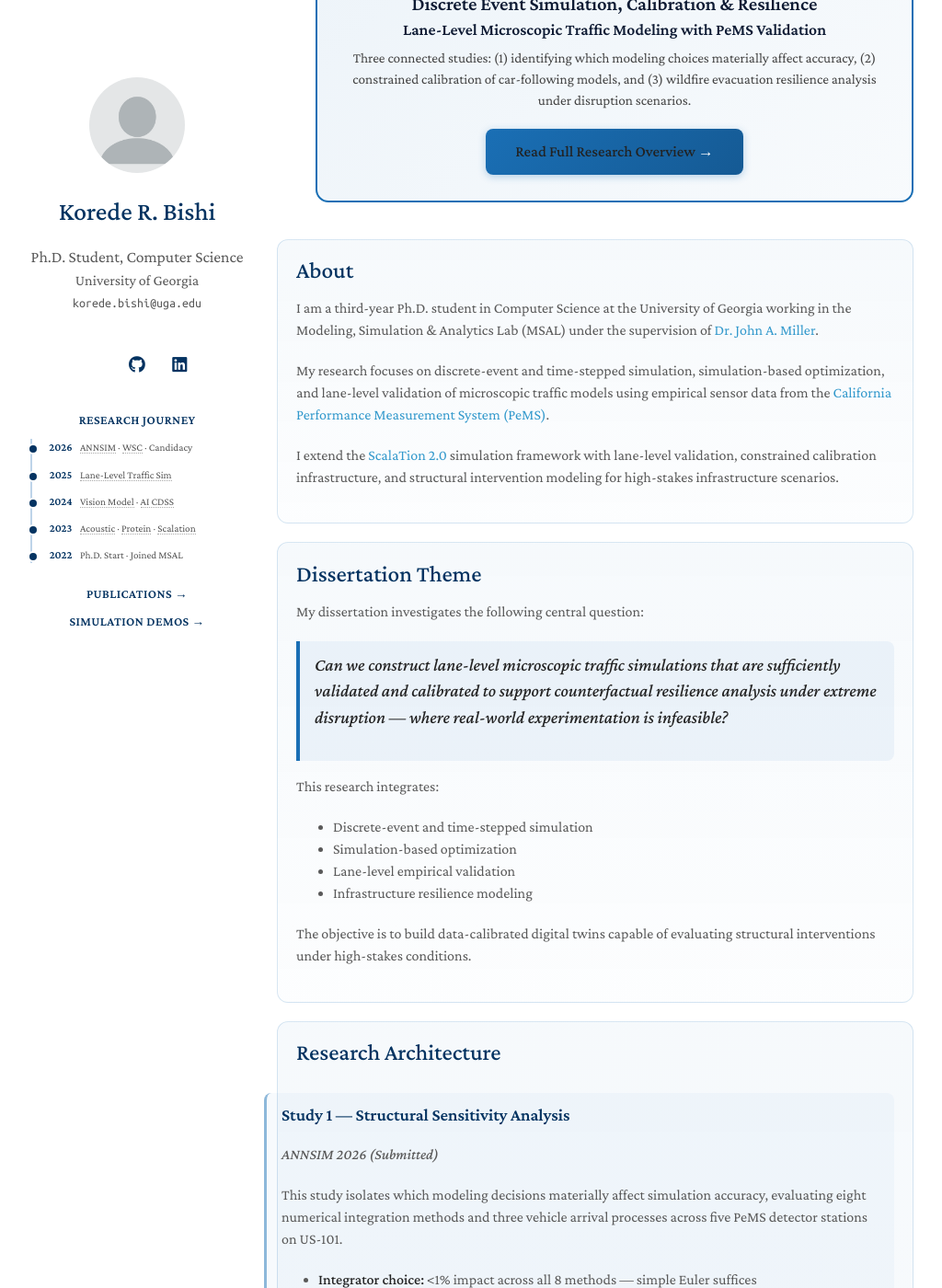
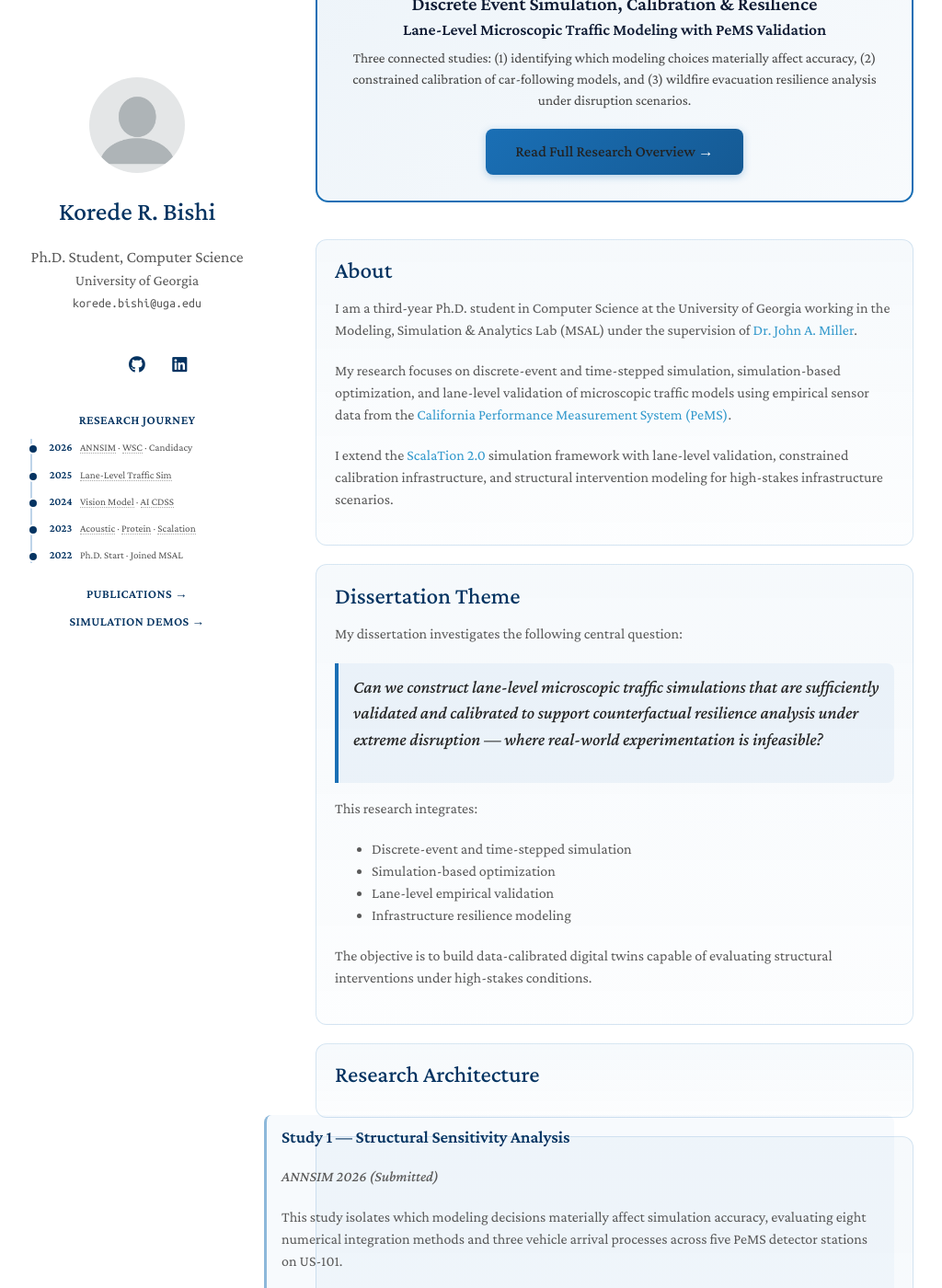
Before and after one commit to koredebishi/koredebishi.github.io, a Jekyll site: the page built from index.md, in a window 1280 px wide and 1400 px high, scrolled down 400 px. Shown: the whole window at 92% size, without its empty margins (127-1151 px from the left). Built offline with Jekyll 4.4.1, drawn with Linux system fonts in a browser that asks for light colours; nearby versions of some CDN libraries; a style sheet for code colours, icons or effects is not loaded.

Commit message:
fix: override base section float/width so content sections match page-header width

```diff
--- a/_sass/minimal-light.scss
+++ b/_sass/minimal-light.scss
@@ -1130,6 +1130,8 @@
 
 .homepage-content > section,
 .research-page-content > section {
+  float: none; /* override base section { float: right; width: 650px } */
+  width: auto;
   margin: 0 0 1.25rem;
   padding: 1.1rem 1.25rem;
   border: 1px solid rgba(26, 111, 181, 0.16);
```
